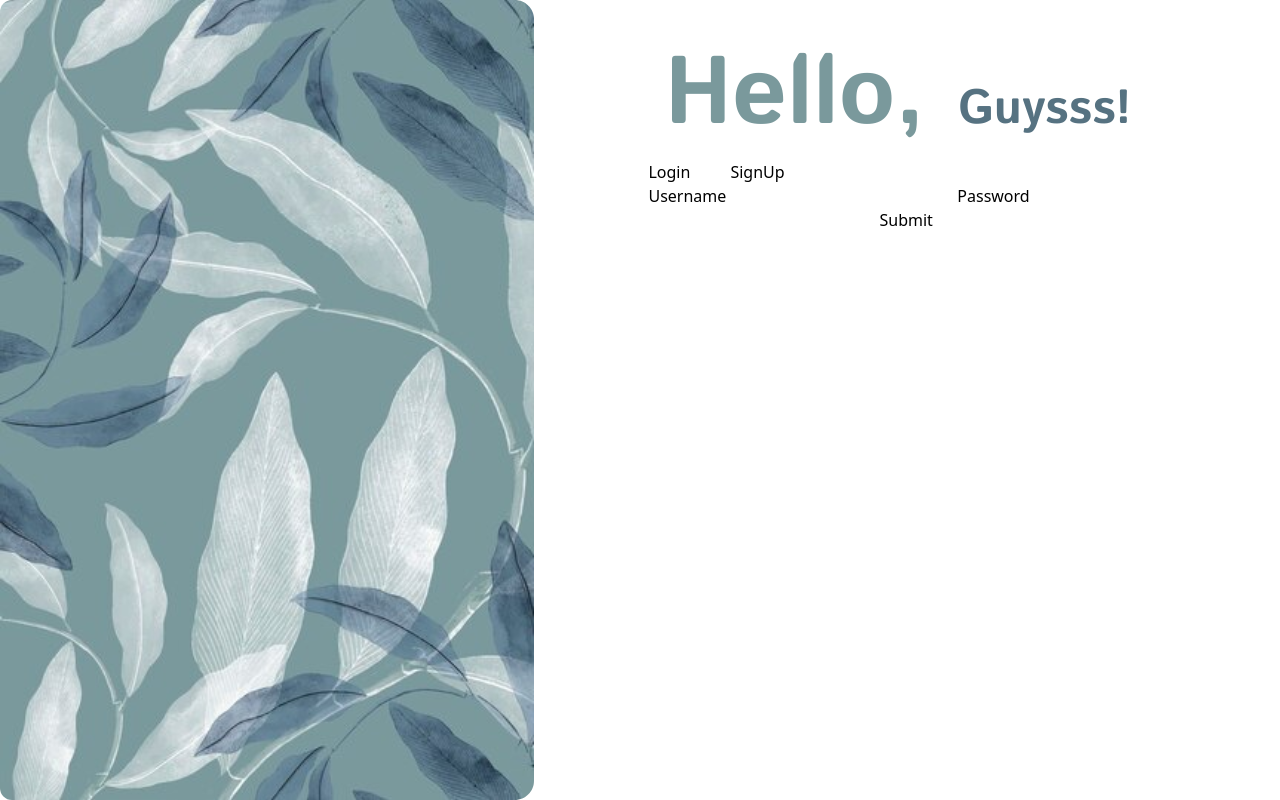
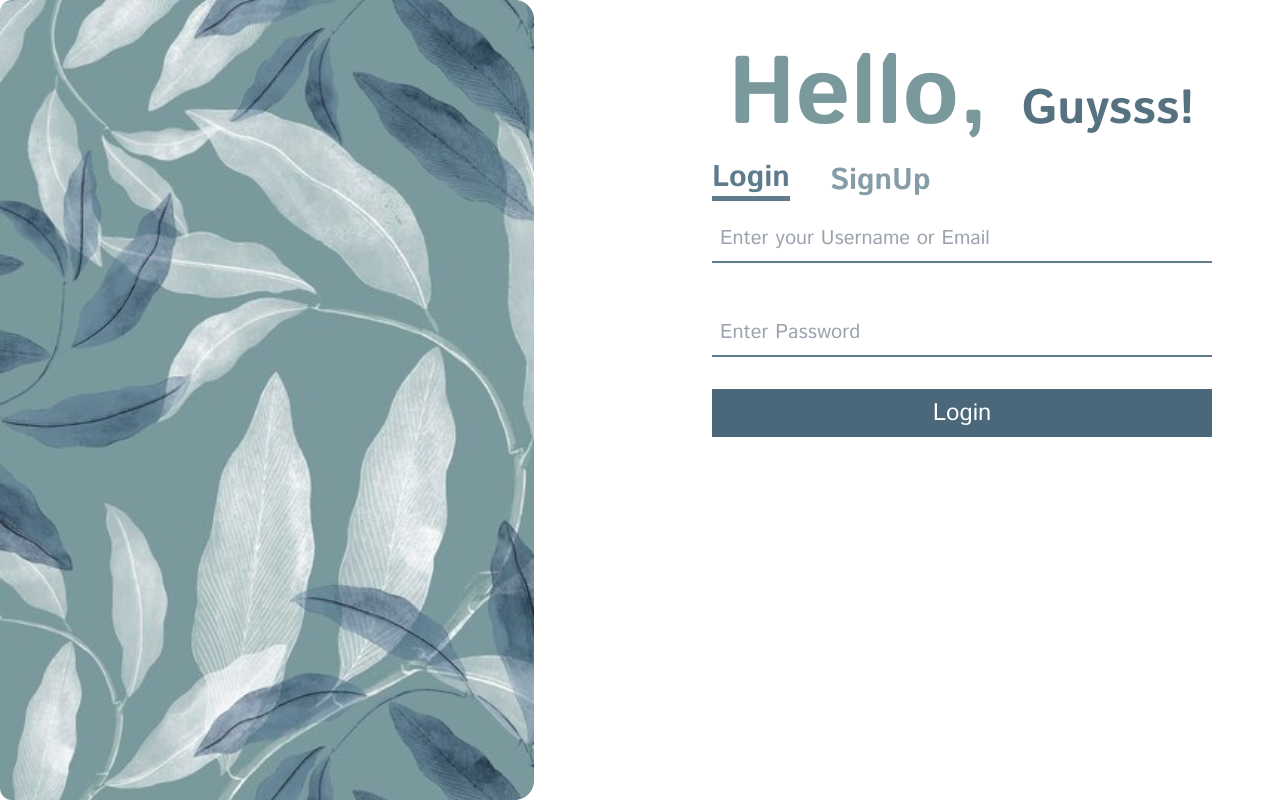
Before and after one commit to RiteshLS03/Store_Management_System, a React (Vite) app in the folder Frontend/inventory/: page / in a window 1280 px wide. Built offline with nearby package versions, Linux system fonts and the light colour scheme.

Commit message:
Day04 Working on Authentication

```diff
--- a/Frontend/inventory/src/components/LoginForm.jsx
+++ b/Frontend/inventory/src/components/LoginForm.jsx
@@ -2,13 +2,38 @@ import { Formik } from "formik";
 
 const LoginForm = () => {
   return (
-    <div className="flex flex-wrap">
-      <form>
-        <label htmlFor="username">Username</label>
-        <input type="text" id="username" name="username" />
-        <label htmlFor="password">Password</label>
-        <input type="password" id="password" name="password" />
-        <button type="button">Submit</button>
+    <div className="flex">
+      <form className="grid gap-8">
+        <div className="grid my-4">
+          {" "}
+          {/* <label htmlFor="username" className="my-4">
+            Username
+          </label> */}
+          <input
+            className="border-b-2 w-[500px] p-2 border-[#5F7C8D] font-istok text-xl"
+            type="text"
+            id="username"
+            name="username"
+            placeholder="Enter your Username or Email"
+          />
+        </div>
+        <div>
+          {/* <label htmlFor="password">Password</label> */}
+          <input
+            className="border-b-2 w-[500px] p-2 border-[#5F7C8D] font-istok text-xl"
+            type="password"
+            id="password"
+            name="password"
+            placeholder="Enter Password"
+          />
+        </div>
+        <button
+          type="button"
+          className="p-2 font-istok text-2xl"
+          style={{ backgroundColor: "#4B687A", color: "#fff" }}
+        >
+          Login
+        </button>
       </form>
     </div>
   );
--- a/Frontend/inventory/src/components/LoginUI.jsx
+++ b/Frontend/inventory/src/components/LoginUI.jsx
@@ -18,15 +18,36 @@ const LoginUI = () => {
         </div>
         <div className="flex justify-center items-center">
           <div className=" justify-between gap-4">
-            <div className="flex gap-10">
+            <div className="flex gap-10 font-istok">
               {" "}
-              <button type="button" onClick={() => setLoginForm(true)}>
+              <button
+                className="text-3xl font-istok font-extrabold"
+                type="button"
+                onClick={() => setLoginForm(true)}
+                // style={{ color: ["#5F7C8D"] }}
+                style={
+                  loginForm
+                    ? {
+                        color: ["#5F7C8D"],
+                        borderBottom: "#5F7C8D 5px solid",
+                      }
+                    : { color: "#5F7C8D", opacity: "75%" }
+                }
+              >
                 Login
               </button>
               <button
+                className="text-3xl  font-istok font-extrabold"
                 type="button"
                 onClick={() => setLoginForm(false)}
-                className=""
+                style={
+                  loginForm
+                    ? {
+                        color: "#5F7C8D",
+                        opacity: "75%",
+                      }
+                    : { color: ["#5F7C8D"], borderBottom: "#5F7C8D 5px solid" }
+                }
               >
                 SignUp
               </button>
--- a/Frontend/inventory/tailwind.config.js
+++ b/Frontend/inventory/tailwind.config.js
@@ -7,6 +7,7 @@ export default {
         hello: "#7A999C",
         guys: "#567281",
         login: "#5F7C8D",
+        loginbtncolor: "#4B687A",
       },
       fontFamily: {
         istok: "Istok Web",
```
